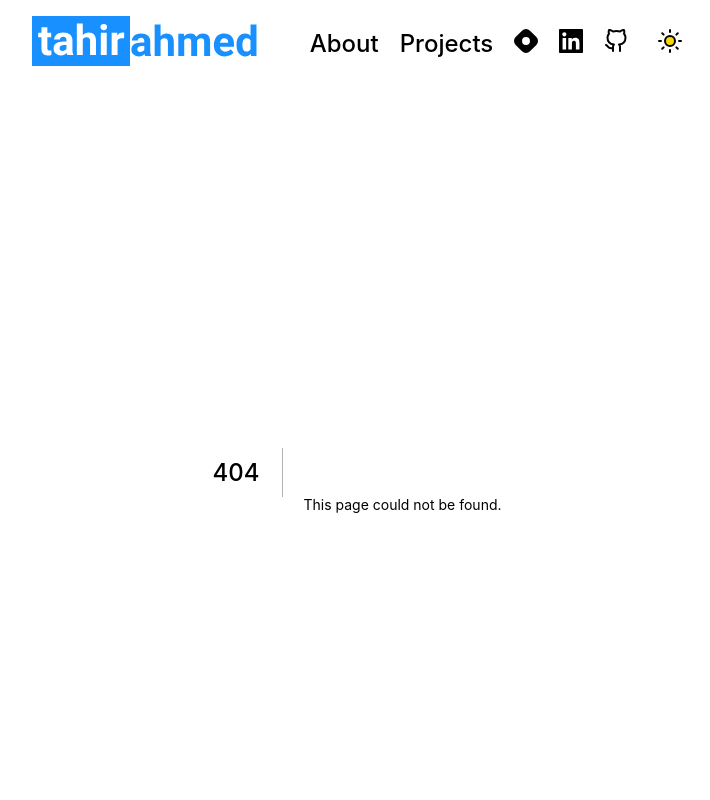
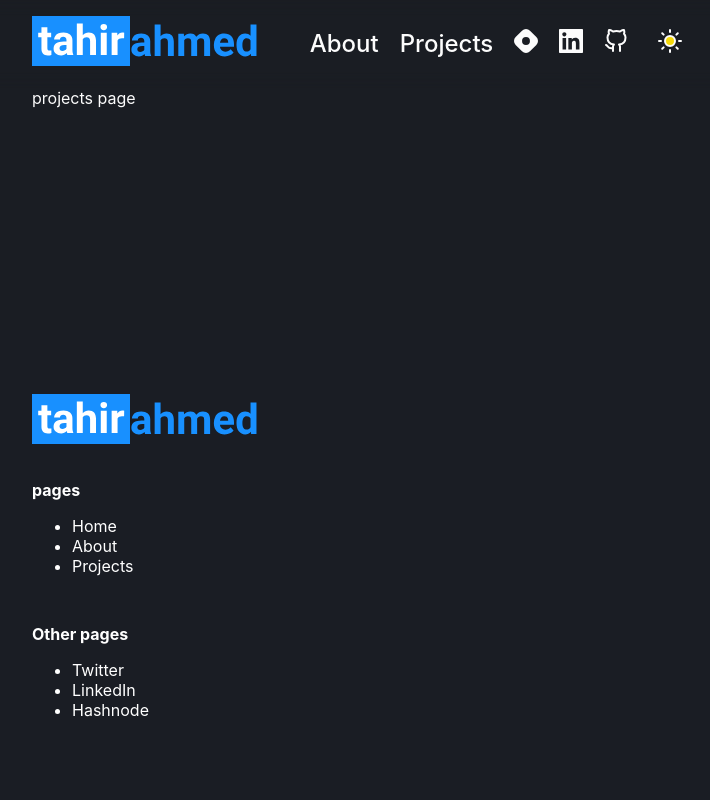
Before and after one commit to ttahm3d/tahirahmedt, a Next.js app: page /projects in a window 1280 px wide. Before the commit this address had no page. Shown: the top 800 px of the page, without its empty margins (283-993 px from the left). Built offline with nearby package versions, Linux system fonts and the light colour scheme.

Commit message:
feat: created projects page

```diff
--- /dev/null
+++ b/pages/projects.tsx
@@ -0,0 +1,9 @@
+import type { NextPage } from "next";
+import Head from "next/head";
+import { Container } from "../src/utils/styles/globals";
+
+const Projects: NextPage = () => {
+	return <Container>projects page</Container>;
+};
+
+export default Projects;
```
